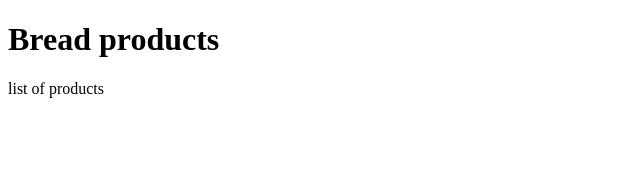
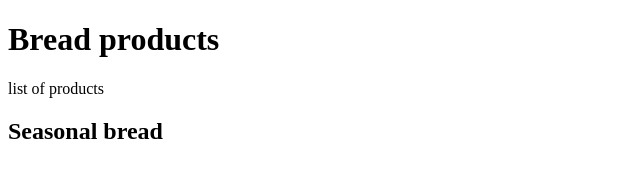
Before and after one commit to hannguyend/com.bread.demo, a plain HTML site: page WebContent/index.html in a window 1280 px wide. Shown: the whole page, without its empty margins (0-640 px from the left). Drawn offline with Linux system fonts and the light colour scheme.

Commit message:
add seasonal bread

```diff
--- a/WebContent/index.html
+++ b/WebContent/index.html
@@ -7,5 +7,6 @@
 <body>
  <h1>Bread products</h1>
  <p> list of products</p>
+ <h2>Seasonal bread</h2>
 </body>
 </html>
```
